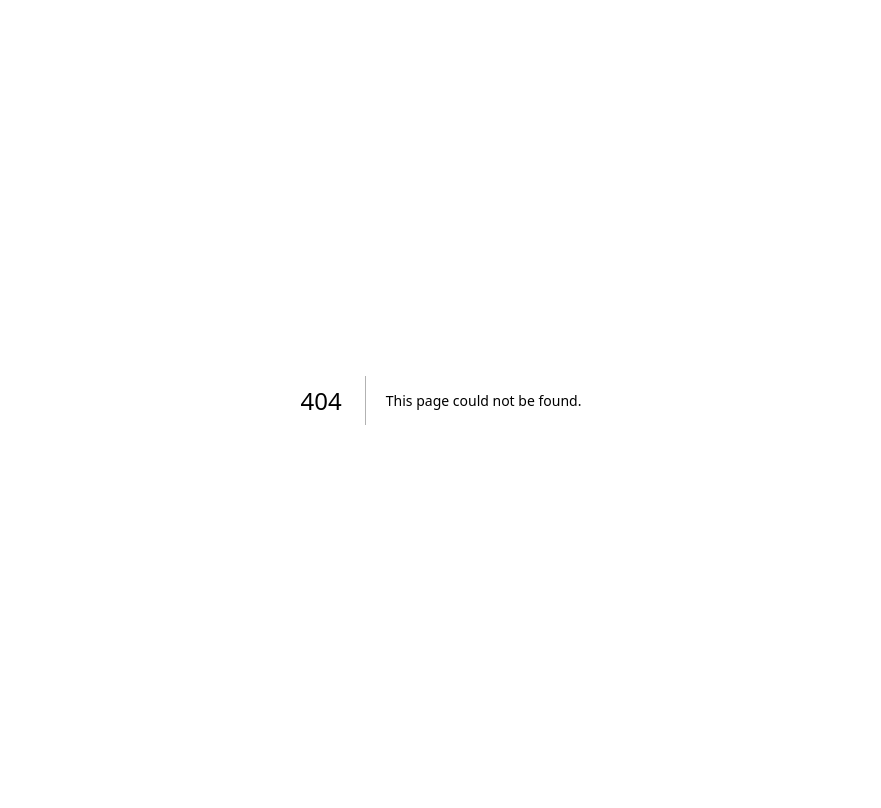
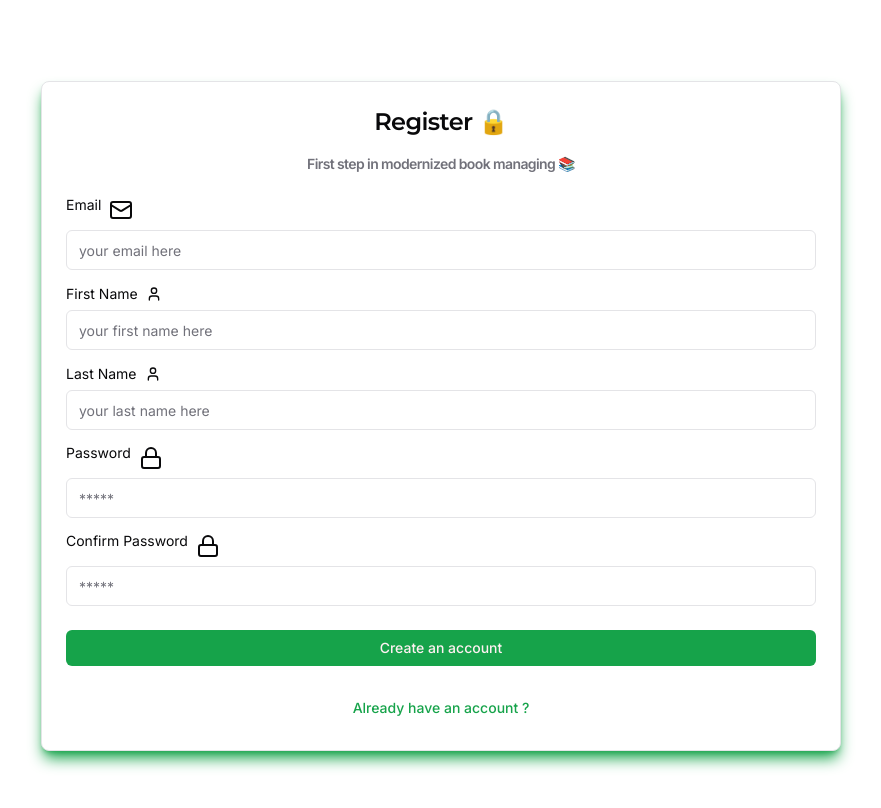
Before and after one commit to Chamikajaya/book-social-network, a Next.js app in the folder frontend/: page /sign-up in a window 1280 px wide. Before the commit this address had no page. Shown: the top 808 px of the page, without its empty margins (199-1080 px from the left). Built offline with nearby package versions, Linux system fonts and the light colour scheme.

Commit message:
implemented registration functionality

```diff
--- /dev/null
+++ b/frontend/src/app/(auth)/sign-up/page.tsx
@@ -0,0 +1,9 @@
+import SignUpForm from "@/components/auth-components/sign-up-form";
+
+export default function SignUpPage() {
+    return (
+        <div className="flex m-4 items-center justify-center min-h-screen">
+            <SignUpForm/>
+        </div>
+    )
+}
--- a/frontend/src/app/layout.tsx
+++ b/frontend/src/app/layout.tsx
@@ -3,6 +3,7 @@ import {Inter} from "next/font/google";
 import "./globals.css";
 import {ThemeProvider} from "@/components/theme-provider"
 import AuthProvider from "../../context/auth-context";
+import ToasterProvider from "@/components/toast-provider";
 
 
 const inter = Inter({subsets: ["latin"]});
@@ -21,6 +22,7 @@ export default function RootLayout({
         <html lang="en">
         <body className={inter.className}>
         <AuthProvider>
+            <ToasterProvider/>
             <ThemeProvider
                 attribute="class"
                 defaultTheme="system"
--- a/frontend/src/components/auth-components/sign-in-form.tsx
+++ b/frontend/src/components/auth-components/sign-in-form.tsx
@@ -86,7 +86,7 @@ export default function SignInForm() {
         <CardWrapper
             title="Welcome Back 😊"
             backBtnLabel="Don't have an account ? "
-            backBtnLink="/register"
+            backBtnLink="/sign-up"
             formTopic={"Login 🔒"}
         >
             <Form {...form}>
--- /dev/null
+++ b/frontend/src/components/auth-components/sign-up-form.tsx
@@ -0,0 +1,209 @@
+"use client";
+
+import CardWrapper from "@/components/auth-components/card-wrapper";
+import {SignUpSchema, signUpSchema} from "@/schemas/authValidation";
+import {zodResolver} from "@hookform/resolvers/zod";
+import {useForm} from "react-hook-form";
+import {
+    Form,
+    FormControl,
+    FormField,
+    FormItem,
+    FormLabel,
+    FormMessage,
+} from "@/components/ui/form"
+import {Input} from "@/components/ui/input";
+import {Button} from "@/components/ui/button";
+import {useState} from "react";
+import axios from "axios";
+import {Lock, Mail, User} from "lucide-react";
+import FormError from "@/components/form-error";
+import FormSuccess from "@/components/form-success";
+
+
+export default function SignUpForm() {
+
+
+    const [isSubmitting, setIsSubmitting] = useState(false)
+    const [formErrMsg, setFormErrMsg] = useState("")
+    const [formSuccessMsg, setFormSuccessMsg] = useState("")
+
+    const form = useForm<SignUpSchema>({
+        resolver: zodResolver(signUpSchema),
+        defaultValues: {
+            email: "",
+            password: "",
+            firstName: "",
+            lastName: ""
+        }
+    })
+
+    const onSubmit = async (formData: SignUpSchema) => {
+        console.log("On submit was called")
+        try {
+
+
+            console.log(formData);
+
+            setIsSubmitting(true)
+            setFormErrMsg("")
+            setFormSuccessMsg("")
+
+            const response = await axios.post(
+                `${process.env.NEXT_PUBLIC_API_BASE_URL}/auth/register`,
+                {
+                    email: formData.email,
+                    password: formData.password,
+                    firstName: formData.firstName,
+                    lastName: formData.lastName
+                },
+                {
+                    withCredentials: true
+                }
+            );
+            console.log(response)
+
+            if (response.status === 202) {
+                setFormSuccessMsg("A confirmation email has been sent to your email account with OTP code .")
+            }
+        } catch (error) {
+            console.error(error)
+            // @ts-ignore
+            if (error.response.status === 409) {
+                setFormErrMsg("Email already exists.")
+            } else {
+                setFormErrMsg("Something went wrong");
+            }
+        } finally {
+            setIsSubmitting(false)
+        }
+
+
+    }
+
+
+    return (
+        <CardWrapper
+            title="First step in modernized book managing 📚"
+            backBtnLabel="Already have an account ? "
+            backBtnLink="/sign-in"
+            formTopic={"Register 🔒"}
+        >
+            <Form {...form}>
+                <form
+                    onSubmit={form.handleSubmit(onSubmit)} className="space-y-6">
+                    <div className="space-y-4">
+                        <FormField
+                            control={form.control}
+                            name="email"
+                            render={({field}) => (
+                                <FormItem>
+                                    <FormLabel className={"font-normal flex gap-2"}>
+                                        Email
+                                        <Mail/>
+                                    </FormLabel>
+                                    <FormControl>
+                                        <Input
+                                            {...field}
+                                            type={"email"}
+                                            placeholder={"your email here"}
+                                        />
+                                    </FormControl>
+                                    <FormMessage className={"text-red-400 font-normal"}/>
+                                </FormItem>
+                            )}
+                        />
+                        <FormField
+                            control={form.control}
+                            name="firstName"
+                            render={({field}) => (
+                                <FormItem className={""}>
+                                    <FormLabel className={"font-normal flex gap-2 items-center"}>
+                                        First Name
+                                        <User className={"h-4 w-4"}/>
+                                    </FormLabel>
+                                    <FormControl>
+                                        <Input
+                                            {...field}
+                                            type={"text"}
+                                            placeholder={"your first name here"}
+                                        />
+                                    </FormControl>
+                                    <FormMessage className={"text-red-400 font-normal"}/>
+                                </FormItem>
+                            )}
+                        />
+                        <FormField
+                            control={form.control}
+                            name="lastName"
+                            render={({field}) => (
+                                <FormItem className={""}>
+                                    <FormLabel className={"font-normal flex gap-2 items-center"}>
+                                        Last Name
+                                        <User className={"h-4 w-4"}/>
+                                    </FormLabel>
+                                    <FormControl>
+                                        <Input
+                                            {...field}
+                                            type={"text"}
+                                            placeholder={"your last name here"}
+                                        />
+                                    </FormControl>
+                                    <FormMessage className={"text-red-400 font-normal"}/>
+                                </FormItem>
+                            )}
+                        />
+                        <FormField
+                            control={form.control}
+                            name="password"
+                            render={({field}) => (
+                                <FormItem>
+                                    <FormLabel className={"font-normal flex gap-2"}>
+                                        Password
+                                        <Lock/>
+                                    </FormLabel>
+                                    <FormControl>
+                                        <Input
+                                            {...field}
+                                            type={"password"}
+                                            placeholder={"*****"}
+                                        />
+                                    </FormControl>
+                                    <FormMessage className={"text-red-400 font-normal"}/>
+                                </FormItem>
+                            )}
+                        />
+                        <FormField
+                            control={form.control}
+                            name="confirmPassword"
+                            render={({field}) => (
+                                <FormItem>
+                                    <FormLabel className={"font-normal flex gap-2"}>
+                                        Confirm Password
+                                        <Lock/>
+                                    </FormLabel>
+                                    <FormControl>
+                                        <Input
+                                            {...field}
+                                            type={"password"}
+                                            placeholder={"*****"}
+                                        />
+                                    </FormControl>
+                                    <FormMessage className={"text-red-400 font-normal"}/>
+                                </FormItem>
+                            )}
+                        />
+                    </div>
+                    <FormError errMessage={formErrMsg}/>
+                    <FormSuccess successMessage={formSuccessMsg}/>
+                    <Button type="submit" className="w-full" size={"sm"} disabled={isSubmitting || !!formSuccessMsg}>
+                        Create an account
+                    </Button>
+
+                </form>
+
+
+            </Form>
+        </CardWrapper>
+    )
+}
--- /dev/null
+++ b/frontend/src/components/form-success.tsx
@@ -0,0 +1,16 @@
+import {Laugh} from 'lucide-react';
+
+interface FormSuccessProps {
+    successMessage: string
+}
+
+export default function FormSuccess({successMessage}: FormSuccessProps) {
+    if (!successMessage) return null;
+
+    return (
+        <div className={"bg-emerald-500/20 p-3 rounded-md flex items-center gap-x-2 text-sm text-emerald-500 font-medium justify-center"}>
+            <Laugh className={"h-4 w-4"}/>
+            <p>{successMessage}</p>
+        </div>
+    )
+}
--- /dev/null
+++ b/frontend/src/components/toast-provider.tsx
@@ -0,0 +1,9 @@
+"use client";
+
+import {Toaster} from "react-hot-toast";
+
+export default function ToasterProvider() {
+    return (
+        <Toaster/>
+    )
+}
```
Also changed, not shown: frontend/src/app/(auth)/activate-account/page.tsx (added).
